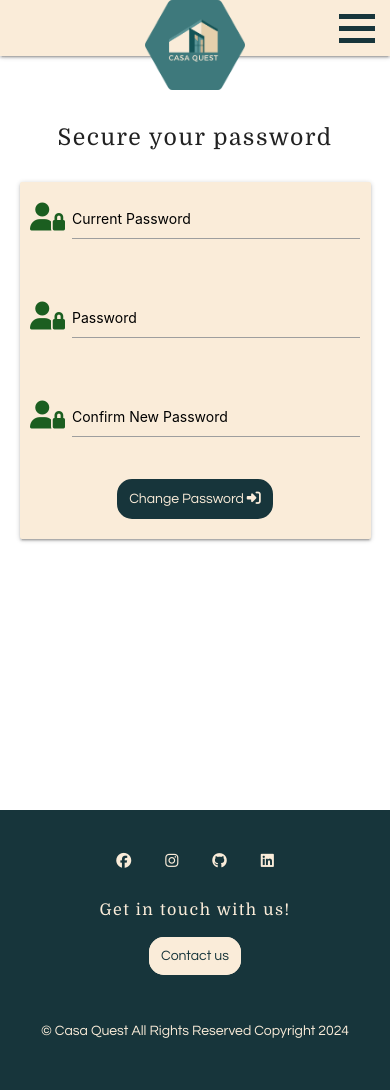
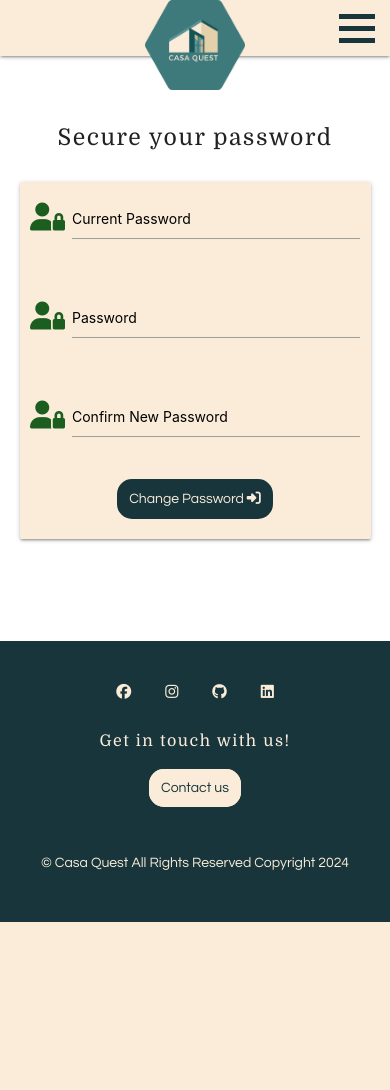
Before and after one commit to mikavir/casa-quest, a Flask app: page /change_password in a window 390 px wide. After the commit the page ends 922 px from the top, so only its background shows below. Run offline with Flask 3, Linux system fonts and the light colour scheme; the visitor is signed in with stand-in values (Sample User, id 1); some libraries are stand-ins or nearby versions.

Commit message:
Remove not working css code

```diff
--- a/static/css/style.css
+++ b/static/css/style.css
@@ -19,11 +19,6 @@ main {
   min-height: calc(100vh - 20vh);
 }
 
-/* Allow browser compatibility, as suggested by Tim Nelson */
-body {
-  padding-bottom: env(safe-area-inset-bottom);
-
-}
 
 
 h1,
@@ -313,8 +308,6 @@ input[type=file]::file-selector-button:hover {
   color: #000;
 }
 
-
-
 .footer-container {
   background-color: #17353B;
   bottom: 0;
@@ -419,7 +412,7 @@ iframe {
 
 @media screen and (max-width: 450px) {
   main {
-    min-height: 90vh;
+    min-height: 70vh;
   }
   .social-media-icons i {
     font-size: 15px;
```
